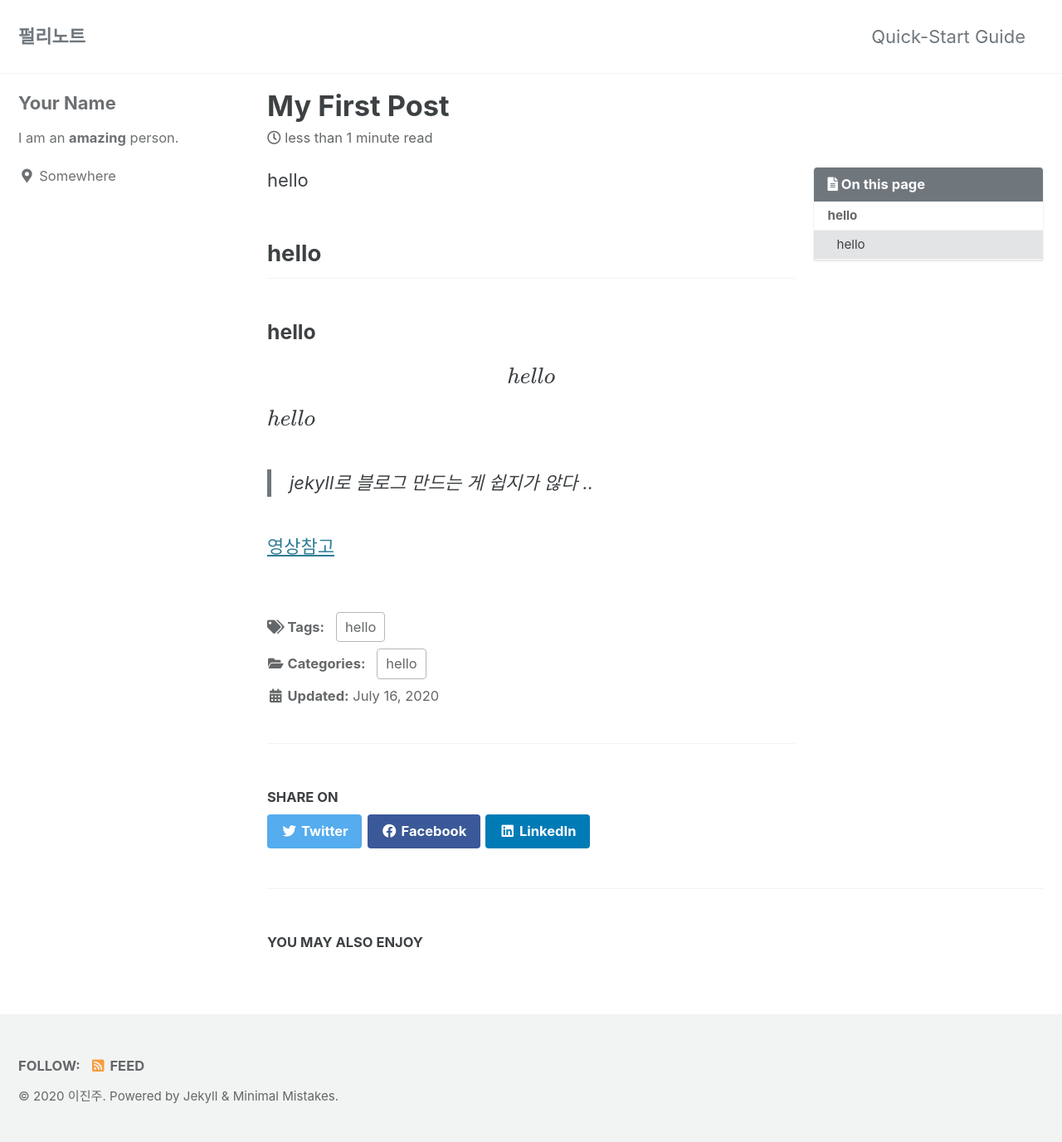
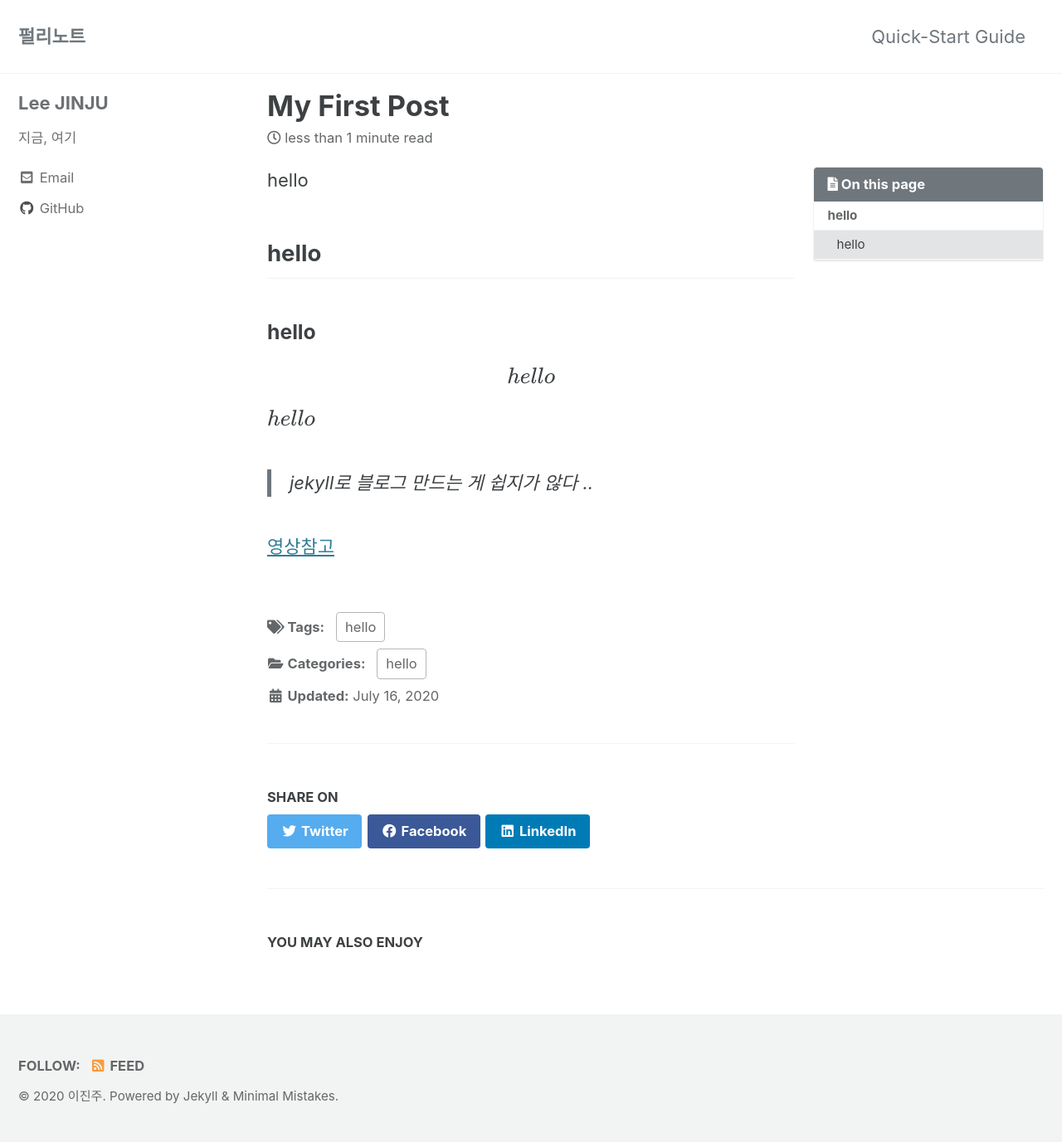
Before and after one commit to pearl-lee/pearl-lee.github.io, a Jekyll site: the page built from _posts/2020-07-16-hello.md, in a window 1280 px wide. Shown: the whole page at 83% size. Built offline with Jekyll 4.4.1, drawn with Linux system fonts in a browser that asks for light colours; cached includes are drawn as plain includes; formulas are drawn with MathJax 3.

Commit message:
modify author info

```diff
--- a/_config.yml
+++ b/_config.yml
@@ -93,15 +93,15 @@ analytics:
 
 # Site Author
 author:
-  name             : "Your Name"
+  name             : "Lee JINJU"
   avatar           : # path of avatar image, e.g. "/assets/images/bio-photo.jpg"
-  bio              : "I am an **amazing** person."
-  location         : "Somewhere"
+  bio              : "지금, 여기"
+  location         : # "Somewhere"
   email            :
   links:
     - label: "Email"
       icon: "fas fa-fw fa-envelope-square"
-      # url: "mailto:your.name@email.com"
+      url: "93pearl.lee@gmail.com"
     - label: "Website"
       icon: "fas fa-fw fa-link"
       # url: "https://your-website.com"
@@ -113,7 +113,7 @@ author:
       # url: "https://facebook.com/"
     - label: "GitHub"
       icon: "fab fa-fw fa-github"
-      # url: "https://github.com/"
+      url: "https://github.com/pearl-lee"
     - label: "Instagram"
       icon: "fab fa-fw fa-instagram"
       # url: "https://instagram.com/"
```
